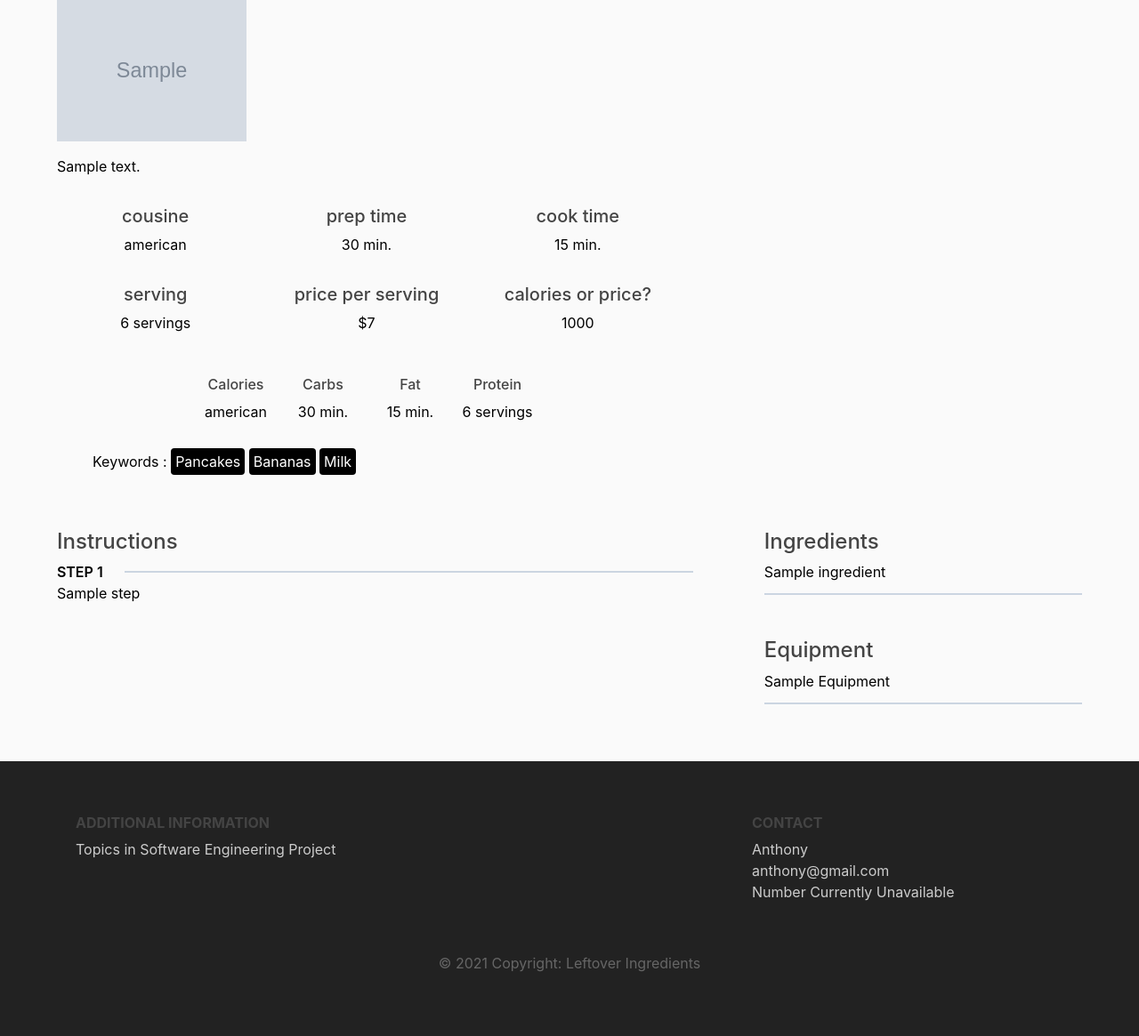
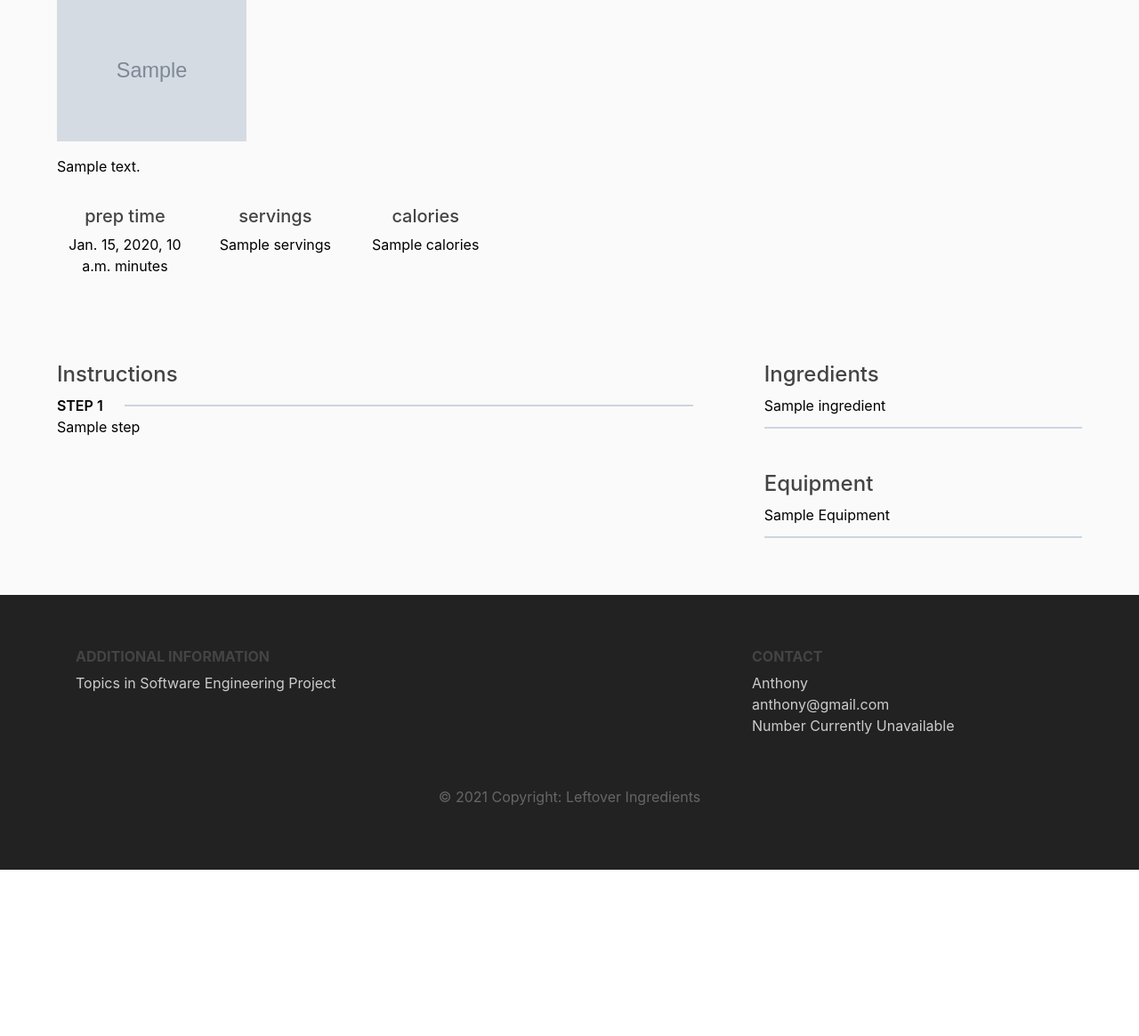
Before and after one commit to CSC-456000-Team/Leftover-Ingredients-, a Django app: template main/templates/main/single-recipe.html in a window 1280 px wide. Shown: the part 103-1268 px from the top of the page at 89% size. After the commit the page ends 1081 px from the top, so only its background shows below. Run offline with Django 3.2, Linux system fonts and the light colour scheme; the template is opened without the code that fills it: most values are stand-ins (such as "Sample title", 1, 10 or a date in 2020); grey boxes marked "Sample" are stand-in pictures; some libraries are stand-ins or nearby versions.

Commit message:
finished single recipe page

```diff
--- a/main/connect_api.py
+++ b/main/connect_api.py
@@ -32,17 +32,18 @@ def get_recipe_ids(ingredients):
 # Gets the names, images, and URLs of the sources of each recipe
 def get_recipe(recipe_id):
 
-    info_url = f"https://api.spoonacular.com/recipes/{recipe_id}/information?apiKey={API_KEY}"
+    info_url = f"https://api.spoonacular.com/recipes/{recipe_id}/information?includeNutrition=true&apiKey={API_KEY}"
     r = requests.get(info_url)
     results = json.loads(r.text)
 
     title = results["title"]
     image = results["image"]
     servings = results["servings"]
+    calories = results["nutrition"]["nutrients"][0]["amount"]
     time = results["readyInMinutes"]
     summary = results["summary"]
 
-    recipe = {"recipe_id": recipe_id, "title": title, "image": image, "servings": servings, "time": time, "summary": summary}
+    recipe = {"recipe_id": recipe_id, "title": title, "image": image, "servings": servings, "calories": calories, "time": time, "summary": summary}
 
     return recipe
 
--- a/main/templates/main/recipe.html
+++ b/main/templates/main/recipe.html
@@ -8,7 +8,7 @@
         <h1>Recommended Recipes</h1>
       </div>
       <div class="about-title mb-3">
-        <h4>Start your day off right!</h4>
+        <h4>Enjoy one or many of these delicious courses!</h4>
       </div>
     </div>
   </section>
--- a/main/templates/main/single-recipe.html
+++ b/main/templates/main/single-recipe.html
@@ -12,31 +12,19 @@
         {{ summary }}
         <div class="recipe-icons">
           <article>
-            <h5>cousine</h5>
-            <p>american</p>
+            <h5>prep time</h5>
+            <p>{{ info.time }} minutes</p>
           </article>
           <article>
-            <h5>prep time</h5>
-            <p>30 min.</p>
+            <h5>servings</h5>
+            <p>{{ info.servings }}</p>
           </article>
           <article>
-            <h5>cook time</h5>
-            <p>15 min.</p>
-          </article>
-          <article>
-            <h5>serving</h5>
-            <p>6 servings</p>
-          </article>
-          <article>
-            <h5>price per serving</h5>
-            <p>$7</p>
-          </article>
-          <article>
-            <h5>calories or price?</h5>
-            <p>1000</p>
+            <h5>calories</h5>
+            <p>{{ info.calories }}</p>
           </article>
         </div>
-        <div class="recipe-nutrition">
+        <!-- <div class="recipe-nutrition">
           <article>
             <h6>Calories</h6>
             <p>american</p>
@@ -52,9 +40,9 @@
           <article>
             <h6>Protein</h6>
             <p>6 servings</p>
-          </article>
+          </article> -->
 
-        </div>
+        <!-- </div>
         <p class="recipe-tags">
           <ul id="horizontal-list">
             Keywords :
@@ -63,7 +51,7 @@
             <li>Milk</li>
           </ul>
 
-        </p>
+        </p> -->
       </article>
     </section>
     <!-- content -->
--- a/main/views.py
+++ b/main/views.py
@@ -27,7 +27,7 @@ def search(request):
         return render(request, "main/search.html", {})
 
 def recipe(request):
-    recipes = get_random_recipes("breakfast")
+    recipes = get_random_recipes("main+course")
     # main_course = get_random_recipes("main+course")
     # snack = get_random_recipes("snack")
 
```
